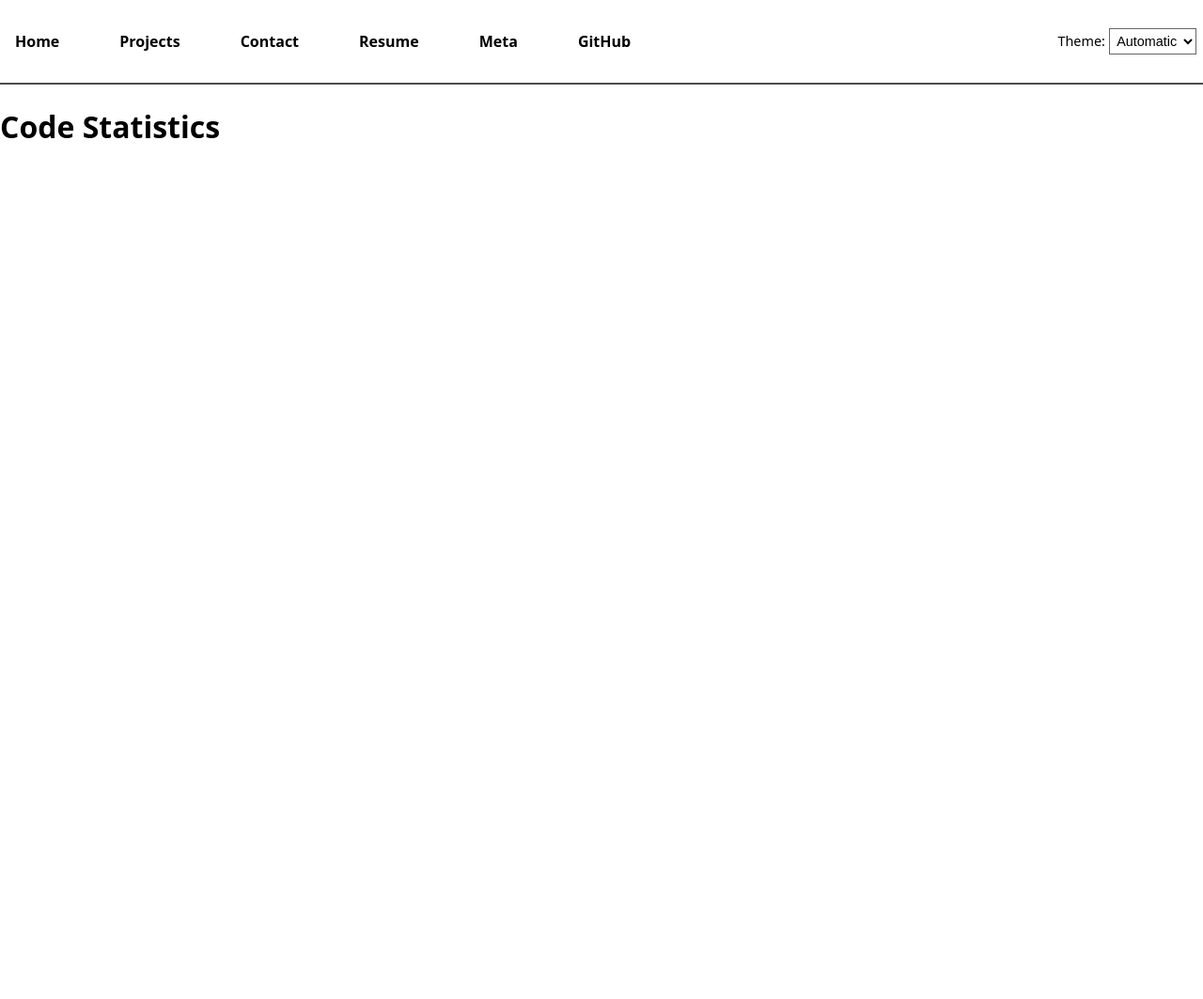
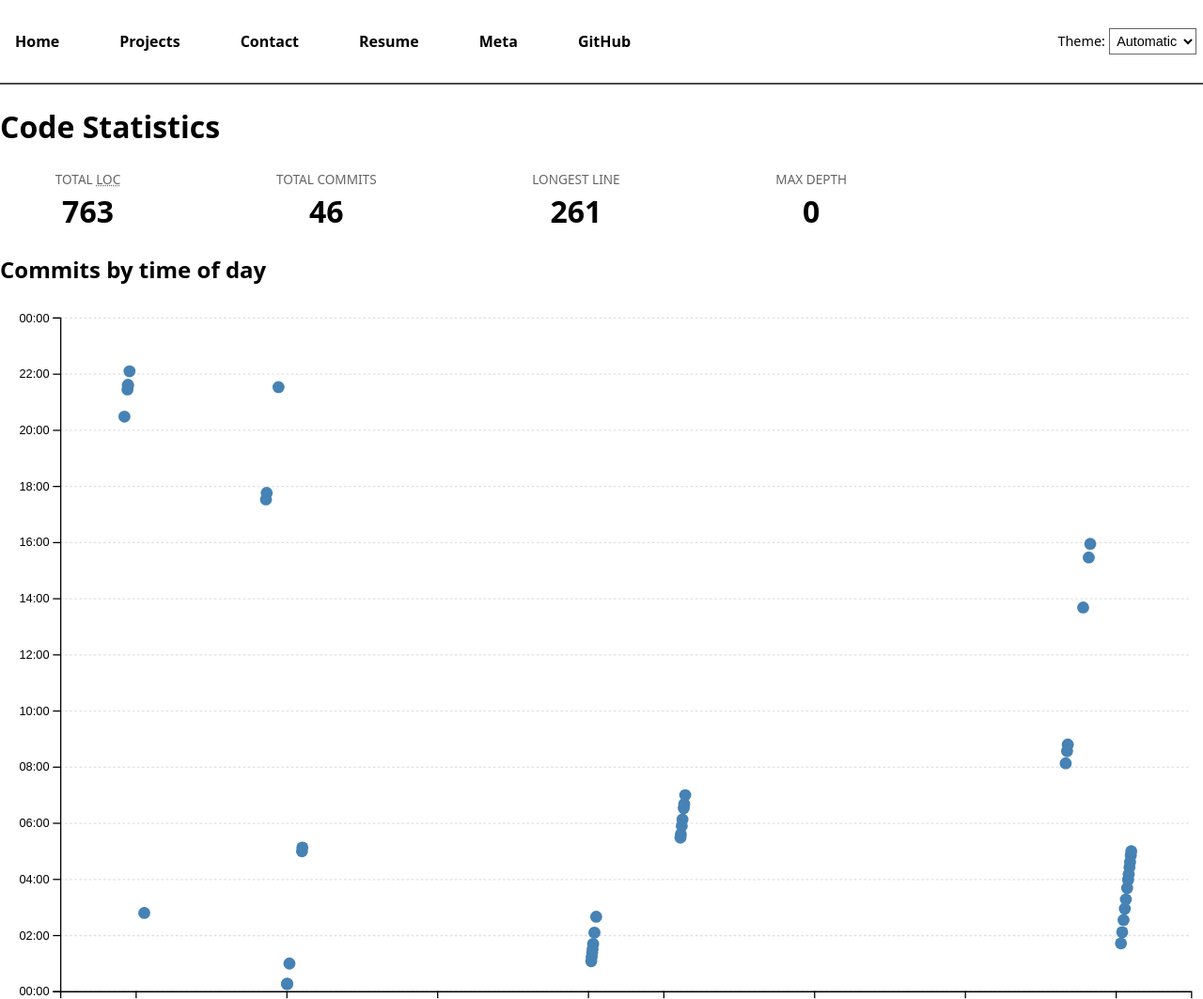
Before and after one commit to NyxNmE/portfolio, a website: page meta/index.html in a window 1280 px wide. Shown: the top 1063 px of the page at 94% size. Before the commit the page ends 800 px from the top, so only its background shows below. Drawn offline with nearby package versions, Linux system fonts and the light colour scheme.

Commit message:
lab 6
everything up to step 3 finishing step 2

```diff
--- a/meta/index.html
+++ b/meta/index.html
@@ -9,8 +9,10 @@
 <body>
 
   <h1>Code Statistics</h1>
+  <div id="stats"></div>
 
-  <div id="stats"></div>
+  <h2>Commits by time of day</h2>
+  <div id="chart"></div>
 
   <script src="https://d3js.org/d3.v7.min.js"></script>
   <script type="module" src="../global.js"></script>
--- a/meta/main.js
+++ b/meta/main.js
@@ -1,11 +1,126 @@
 let data = [];
+let commits = [];
 
 async function loadData() {
-  data = await d3.csv('loc.csv');
-  console.log(data);
+  data = await d3.csv("loc.csv", (row) => ({
+    ...row,
+    line: Number(row.line),
+    depth: Number(row.depth),
+    length: Number(row.length),
+    date: new Date(row.date + "T00:00" + row.timezone),
+    datetime: new Date(row.datetime),
+  }));
+
+  displayStats();
+  createScatterplot();
 }
 
-document.addEventListener('DOMContentLoaded', async () => {
-  await loadData();
-});
-console.log('hello')
+function processCommits() {
+  const grouped = d3.groups(data, (d) => d.commit);
+
+  commits = grouped.map(([commitId, lines]) => {
+    let first = lines[0];
+    let hourFrac = first.datetime.getHours() + first.datetime.getMinutes() / 60;
+    return {
+      id: commitId,
+      datetime: first.datetime,
+      hourFrac
+    };
+  });
+}
+
+function displayStats() {
+  processCommits();
+
+  const dl = d3.select("#stats")
+    .append("dl")
+    .attr("class", "stats");
+
+  // 1) Total LOC
+  const locDiv = dl.append("div");
+  locDiv.append("dt").html('Total <abbr title="Lines of code">LOC</abbr>');
+  locDiv.append("dd").text(data.length);
+
+  // 2) Total commits
+  const commitsDiv = dl.append("div");
+  commitsDiv.append("dt").text("Total commits");
+  commitsDiv.append("dd").text(commits.length);
+
+  // 3) Longest line
+  const maxLine = d3.max(data, (d) => d.line);
+  const lineDiv = dl.append("div");
+  lineDiv.append("dt").text("Longest line");
+  lineDiv.append("dd").text(maxLine);
+
+  // 4) Max depth
+  const maxDepth = d3.max(data, (d) => d.depth);
+  const depthDiv = dl.append("div");
+  depthDiv.append("dt").text("Max depth");
+  depthDiv.append("dd").text(maxDepth);
+}
+
+function createScatterplot() {
+
+  const width = 1000;
+  const height = 600;
+  const margin = { top: 10, right: 10, bottom: 30, left: 50 };
+
+  const usableArea = {
+    top: margin.top,
+    left: margin.left,
+    right: width - margin.right,
+    bottom: height - margin.bottom,
+    width: width - margin.left - margin.right,
+    height: height - margin.top - margin.bottom
+  };
+
+  const svg = d3.select("#chart")
+    .append("svg")
+    .attr("viewBox", [0, 0, width, height]);
+
+  const g = svg.append("g")
+    .attr("transform", `translate(${usableArea.left},${usableArea.top})`);
+
+  const xScale = d3.scaleTime()
+    .domain(d3.extent(commits, (d) => d.datetime))
+    .range([0, usableArea.width])
+    .nice();
+
+  const yScale = d3.scaleLinear()
+    .domain([0, 24])
+    .range([usableArea.height, 0]);
+
+
+  const gridlines = g.append("g")
+    .attr("class", "gridlines")
+    .call(
+      d3.axisLeft(yScale)
+        .tickSize(-usableArea.width)
+        .tickFormat("")
+    );
+
+  g.append("g")
+    .attr("class", "dots")
+    .selectAll("circle")
+    .data(commits)
+    .join("circle")
+    .attr("cx", (d) => xScale(d.datetime))
+    .attr("cy", (d) => yScale(d.hourFrac))
+    .attr("r", 5)
+    .attr("fill", "steelblue");
+
+  const xAxis = d3.axisBottom(xScale)
+    .tickFormat(d3.timeFormat("%b %d"));
+
+  const yAxis = d3.axisLeft(yScale)
+    .tickFormat((d) => String(d % 24).padStart(2, "0") + ":00");
+
+  g.append("g")
+    .attr("transform", `translate(0,${usableArea.height})`)
+    .call(xAxis);
+
+  g.append("g")
+    .call(yAxis);
+}
+
+document.addEventListener("DOMContentLoaded", loadData);
--- a/style.css
+++ b/style.css
@@ -258,3 +258,48 @@ form {
   .selected:is(li) .swatch {
     background-color: var(--color);
   }
+
+
+  .stats {
+    display: grid;
+    grid-auto-flow: column;
+    gap: 3rem;
+    max-width: 60rem;
+    margin: 2rem auto;
+    padding: 0;
+  }
+
+  .stats > div {
+    text-align: center;
+  }
+
+  .stats dt {
+    text-transform: uppercase;
+    font-size: 0.85rem;
+    color: #666;
+    margin-bottom: 0.25rem;
+  }
+
+  .stats dd {
+    font-size: 2rem;
+    font-weight: bold;
+    margin: 0;
+    color: #000;
+  }
+
+  .stats,
+  .stats dt,
+  .stats dd {
+    margin: 0;
+    padding: 0;
+  }
+
+  .gridlines .domain {
+    stroke: none;
+  }
+
+  .gridlines .tick line {
+    stroke: #999;
+    stroke-dasharray: 2,2;
+    opacity: 0.3;
+  }
```
